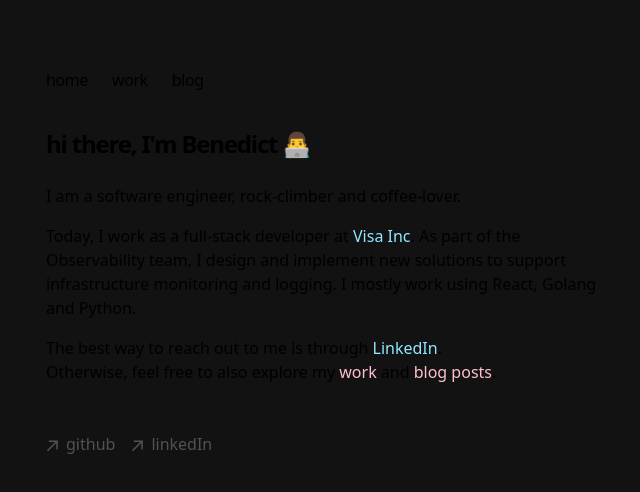
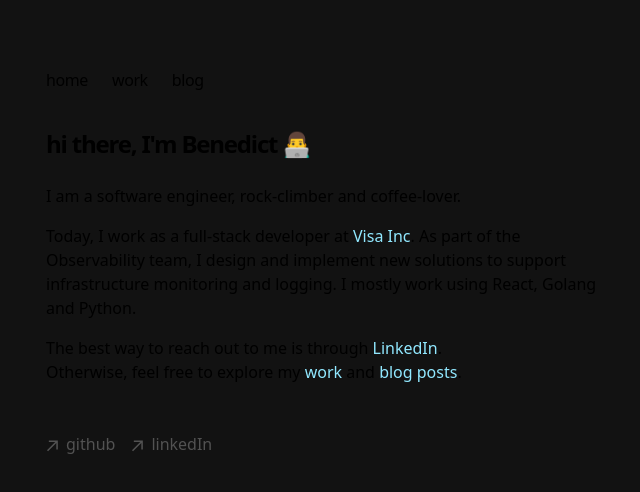
Before and after one commit to chensxb97/chensxb97.github.io, a Next.js app: page / in a window 1280 px wide. Shown: the top 492 px of the page, without its empty margins (306-946 px from the left). Built offline with nearby package versions, Linux system fonts and the light colour scheme.

Commit message:
Updated home page

```diff
--- a/app/page.tsx
+++ b/app/page.tsx
@@ -24,16 +24,16 @@ export default function Page() {
           LinkedIn
         </a>.
         <br />
-        Otherwise, feel free to also explore my  <Link
+        Otherwise, feel free to explore my  <Link
           key="/work"
           href="/work"
-          style={{ color: '#FFC0CB' }}
+          style={{ color: '#91e8ff' }}
         >
           work
         </Link> and <Link
           key="/blog"
           href="/blog"
-          style={{ color: '#FFC0CB' }}
+          style={{ color: '#91e8ff' }}
         >
           blog posts
         </Link>.
```
